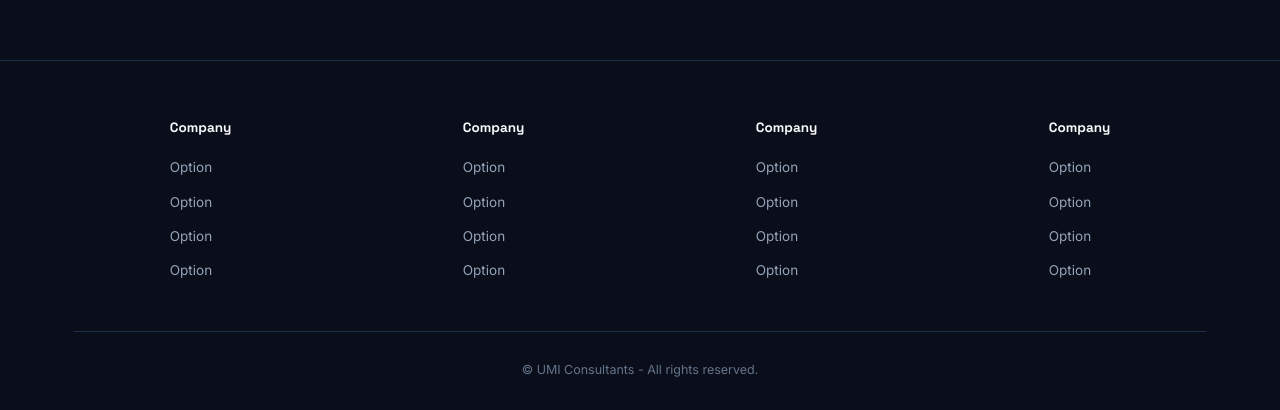
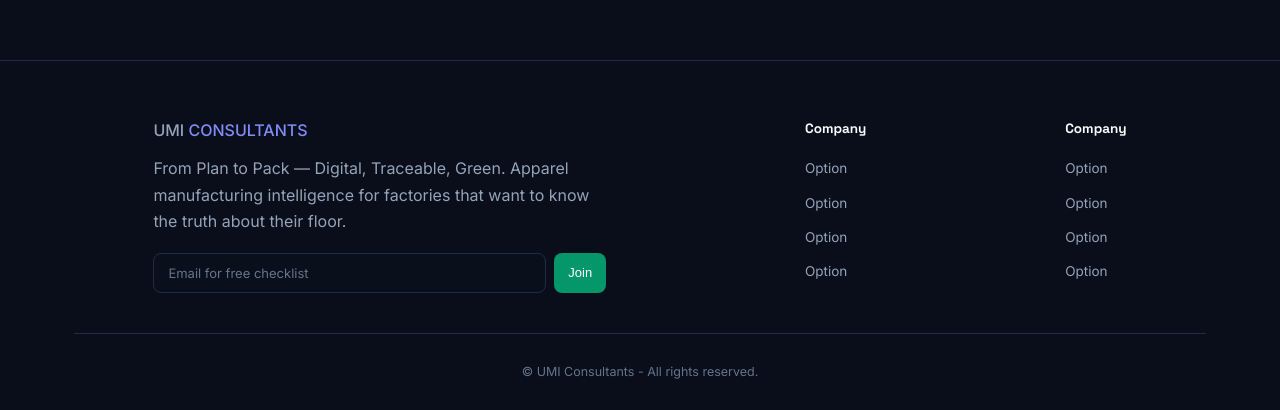
Before and after one commit to ismail-ahmad/umi-website, a Next.js app: page / in a window 1280 px wide. Shown: the part 808-1218 px from the top of the page. Built offline with nearby package versions, Linux system fonts and the light colour scheme.

Commit message:
footer form

```diff
--- a/app/globals.css
+++ b/app/globals.css
@@ -107,6 +107,9 @@
 
   min-height: 100vh;
 }
+::placeholder{
+  color: var(--muted2);
+}
 h1, h2, h3, h4, h5, h6{
   color: var(--heading-color);
   font-family: var(--heading-font-family);
@@ -117,6 +120,24 @@
   outline: none;
 }
 
+.input, .select, .textarea{
+  width: 100%;
+  border: 1px solid var(--border);
+  border-radius: var(--radius-sm);
+  padding: 11px 14px;
+  color: var(--ink);
+  font-family: var(--body);
+  font-size: 14px;
+  transition: border-color .15s;
+  font-size: 13px;
+  background-color: #0A0F1C;
+}
+
+.input:focus, .select:focus, .textarea:focus {
+  outline: none;
+  border-color: var(--indigo);
+  box-shadow: 0 0 0 3px rgba(79, 70, 229, .18);
+}
 *, *::after, *::before{
   box-sizing: border-box;
   padding: 0;
@@ -209,6 +230,17 @@
   background-color: var(--cta-backgroundcolor-hover);
   transform: var(--cta-transform);
 }
+.cta2{
+  color: var(--cta2-color);
+  background-color: var(--cta2-backgroundcolor);
+  padding: 9px 14px;
+  font-size: 13px;
+  border: none;
+  border-radius: var(--radius-sm);
+}
+.cta2:hover{
+  background-color: var(--cta2-backgroundcolor-hover);
+}
 .wrap{
   max-width: var(--max-width);
   margin: 0 auto;
@@ -230,7 +262,15 @@
 .footer-section{
   border-top: 1px solid var(--border);
 }
-
+.footer-form-container{
+  flex-basis: 40%;
+}
+.footer-form{
+  display: flex;
+  flex-flow: row nowrap;
+  justify-content: space-between;
+  gap: 8px;
+}
 .footer-link-list{
   list-style-type: none;
 }
--- a/components/footer.tsx
+++ b/components/footer.tsx
@@ -1,6 +1,7 @@
 import {ReactElement} from 'react';
 import FooterLinkListItem from './footer_link_list_item';
 import LinkList from './link_list';
+import Logo from './logo';
 
 
 export default function Footer():ReactElement{
@@ -8,12 +9,16 @@
         <section className='footer-section v-padding'>
           <div className='wrap h-padding'>
             <div className='footer-link-container'>
-            <LinkList heading='Company'>
-            <FooterLinkListItem text='Option' href='/home' />
-            <FooterLinkListItem text='Option' href='/home' />
-            <FooterLinkListItem text='Option' href='/home' />
-            <FooterLinkListItem text='Option' href='/home' />
-          </LinkList>
+              <div className='footer-form-container'>
+                <Logo />
+                <p style={{marginTop: '12px'}}>
+                  From Plan to Pack — Digital, Traceable, Green. Apparel manufacturing intelligence for factories that want to know the truth about their floor.
+                </p>
+                <form className='footer-form' action="/form-submission-api" style={{marginTop: '18px'}}>
+                  <input type="text" placeholder='Email for free checklist' className='input'/>
+                  <button className='cta2'>Join</button>
+                </form>
+              </div>
           <LinkList heading='Company'>
             <FooterLinkListItem text='Option' href='/home' />
             <FooterLinkListItem text='Option' href='/home' />
@@ -26,13 +31,7 @@
             <FooterLinkListItem text='Option' href='/home' />
             <FooterLinkListItem text='Option' href='/home' />
           </LinkList>
-          <LinkList heading='Company'>
-            <FooterLinkListItem text='Option' href='/home' />
-            <FooterLinkListItem text='Option' href='/home' />
-            <FooterLinkListItem text='Option' href='/home' />
-            <FooterLinkListItem text='Option' href='/home' />
-          </LinkList>
-          </div>
+            </div>
           <div className='copyright-container'>
           <p className='copyright-text'>&copy; UMI Consultants - All rights reserved.</p>
           </div>
```
